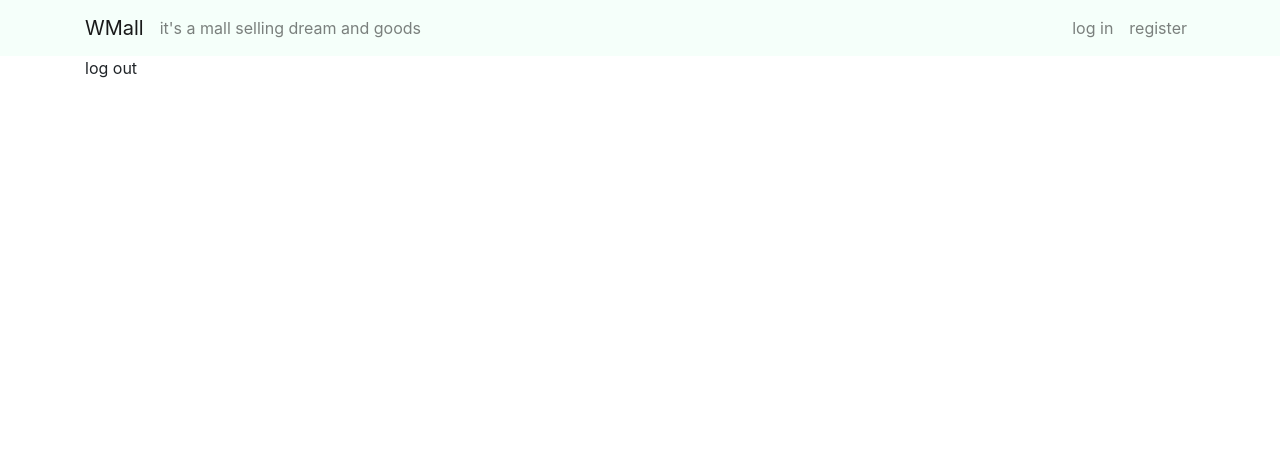
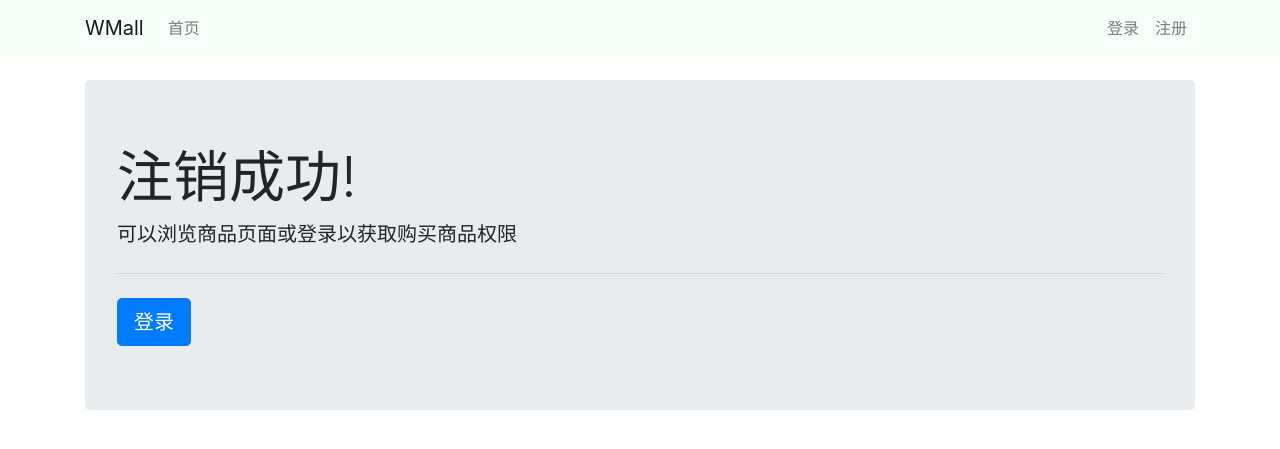
Before and after one commit to wxp0502/shoppingSite, a Django app: page /users/logout/ in a window 1280 px wide. Shown: the top 449 px of the page. Run offline with Django 4.2, Linux system fonts and the light colour scheme; some libraries are stand-ins or nearby versions.

Commit message:
modify logout and navbar

```diff
--- a/mall/models.py
+++ b/mall/models.py
@@ -11,3 +11,7 @@ class Commodity(models.Model):
 
     def __str__(self):
         return self.name
+
+
+class Cart(models.Model):
+    pass
--- a/mall/templates/mall/base.html
+++ b/mall/templates/mall/base.html
@@ -25,31 +25,33 @@
         {#        根据窗口大小隐藏的按钮 #}
         <div class="collapse navbar-collapse" id="navbarScroll">
             {#          蠢方法解决了 navbar-right 没有效果的失误。。#}
-            <div class="navbar-nav mr-auto my-2 my-lg-0 navbar-nav-scroll" style="max-height: 100px;">
-            <span class="navbar-text">
-                it's a mall selling dream and goods
-            </span>
+            <div class="nav navbar-nav mr-auto my-2 my-lg-0 navbar-nav-scroll" style="max-height: 100px;">
+                <li class="nav-item">
+                    <a class="nav-link" href="{% url 'mall:home' %}">首页</a>
+                </li>
             </div>
 
             {#            导航条右侧, 登陆注册以及状态判断#}
             <ul class="nav navbar-nav navbar-right">
                 {% if user.is_authenticated %}
                     <li class="nav-item">
-                        <a class="nav-link">Hello, {{ user.username }}</a>
+                        <a class="nav-link" href="#">欢迎, {{ user.username }}！</a>
                     </li>
                     <li class="nav-item">
-                        <a class="nav-link" href="{% url 'users:logout' %}">log out</a>
+                        <a class="nav-link" href="{% url 'mall:cart' %}">我的购物车</a>
+                    </li>
+                    <li class="nav-item">
+                        <a class="nav-link" href="{% url 'users:logout' %}">注销</a>
                     </li>
                 {% else %}
                     <li class="nav-item">
-                        <a class="nav-link" href="{% url 'users:login' %}">log in</a>
+                        <a class="nav-link" href="{% url 'users:login' %}">登录</a>
                     </li>
                     <li class="nav-item">
-                        <a class="nav-link" href="{% url 'users:register' %}">register</a>
+                        <a class="nav-link" href="{% url 'users:register' %}">注册</a>
                     </li>
                 {% endif %}
             </ul>
-
         </div>
     </div>
 
--- a/mall/templates/mall/home.html
+++ b/mall/templates/mall/home.html
@@ -39,11 +39,14 @@
                             查看详情
                         </button>
                     </a>
+                    {% if user.is_authenticated %}
                         <a href="#">
                             <button type="button" class="btn btn-light btn-block btn-sm">
                                 加入购物车
                             </button>
                         </a>
+                    {% endif %}
+
 
                 </div>
                 <br>
--- a/mall/templates/mall/index.html
+++ b/mall/templates/mall/index.html
@@ -3,10 +3,10 @@
 {% block content %}
     <br>
     <div class="jumbotron">
-        <h1 class="display-4">Hello, stranger!</h1>
-        <p class="lead">This is a simple shopping mall</p>
+        <h1 class="display-4">你好!</h1>
+        <p class="lead">这是一个小型电子商务网站</p>
         <hr class="my-4">
         <p>created by william</p>
-        <a class="btn btn-primary btn-lg" href="{% url 'users:login' %}" role="button">Learn more</a>
+        <a class="btn btn-primary btn-lg" href="{% url 'mall:home' %}" role="button">进入首页</a>
     </div>
 {% endblock %}
--- a/mall/urls.py
+++ b/mall/urls.py
@@ -6,6 +6,7 @@ from django.contrib.auth.views import LoginView, LogoutView
 app_name = 'mall'
 
 urlpatterns = [
+    path('', views.index, name='index'),
     path('home/', views.homepage, name='home'),
-    path('', views.index, name='index')
+    path('cart/', views.cart, name='cart')
 ]
--- a/mall/views.py
+++ b/mall/views.py
@@ -1,4 +1,5 @@
 from django.shortcuts import render
+from django.contrib.auth.decorators import login_required
 
 from .models import Commodity
 
@@ -13,3 +14,7 @@ def homepage(request):
     goods = Commodity.objects.all()
     context = {'goods': goods}
     return render(request, 'mall/home.html', context)
+
+@login_required()
+def cart(request):
+    return render(request, 'mall/cart.html')
--- a/shoppingSite/urls.py
+++ b/shoppingSite/urls.py
@@ -23,7 +23,7 @@ urlpatterns = [
     path('admin/', admin.site.urls),
     # my
     path('users/', include(('users.urls', 'users'), namespace='users')),
-    path('mall/', include(('mall.urls', 'mall'), namespace='mall')),
+    path('', include(('mall.urls', 'mall'), namespace='mall')),
 ] + static(settings.MEDIA_URL, document_root=settings.MEDIA_ROOT)
 
 # super user   : william shitman14@WXP
--- a/users/templates/users/login.html
+++ b/users/templates/users/login.html
@@ -22,6 +22,6 @@
             <button name="login" class="btn btn-outline-primary">log in</button>
         {% endbuttons %}
 
-        <input type="hidden" name="next" value="{% url 'mall:index' %}"/>
+        <input type="hidden" name="next" value="{% url 'mall:home' %}"/>
     </form>
 {% endblock content %}
--- a/users/templates/users/logout.html
+++ b/users/templates/users/logout.html
@@ -1,5 +1,12 @@
 {% extends 'mall/base.html' %}
 
 {% block content %}
-    log out
+    <br>
+    <div class="jumbotron">
+        <h1 class="display-4">注销成功!</h1>
+        <p class="lead">可以浏览商品页面或登录以获取购买商品权限</p>
+        <hr class="my-4">
+{#        <p>created by william</p>#}
+        <a class="btn btn-primary btn-lg" href="{% url 'users:login' %}" role="button">登录</a>
+    </div>
 {% endblock %}
```
Also changed, not shown: mall/templates/mall/cart.html (added, +11 -0 lines). Lines whose indentation alone changed are shown as unchanged.
